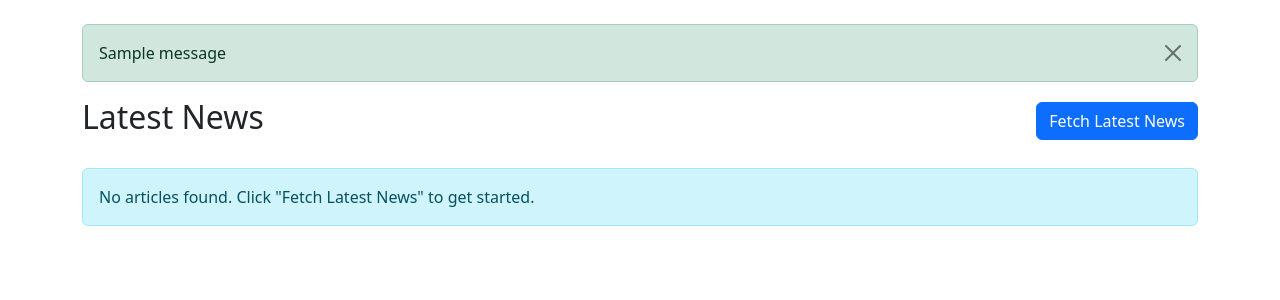
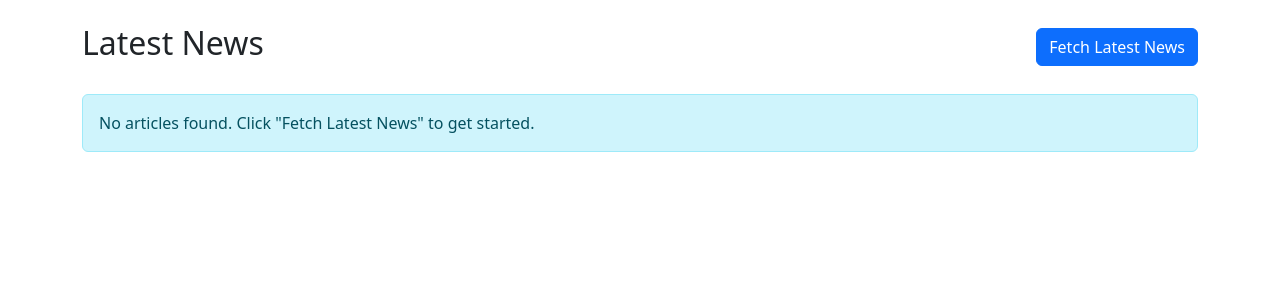
Before and after one commit to AAMENA123/Auto-News-Fetcher-Dashboard, a Django app: page / in a window 1280 px wide. Shown: the part 50-350 px from the top of the page. Run offline with Django 5.2, Linux system fonts and the light colour scheme; one stand-in notice (Sample message) is shown.

Commit message:
Update dashboard.html

```diff
--- a/templates/dashboard.html
+++ b/templates/dashboard.html
@@ -28,14 +28,6 @@
     </nav>
 
     <div class="container mt-4">
-        {% if messages %}
-            {% for message in messages %}
-                <div class="alert alert-{% if message.tags == 'error' %}danger{% else %}{{ message.tags }}{% endif %} alert-dismissible fade show" role="alert">
-                    {{ message }}
-                    <button type="button" class="btn-close" data-bs-dismiss="alert" aria-label="Close"></button>
-                </div>
-            {% endfor %}
-        {% endif %}
 
         <div class="d-flex justify-content-between align-items-center mb-4">
             <h2>Latest News</h2>
```
